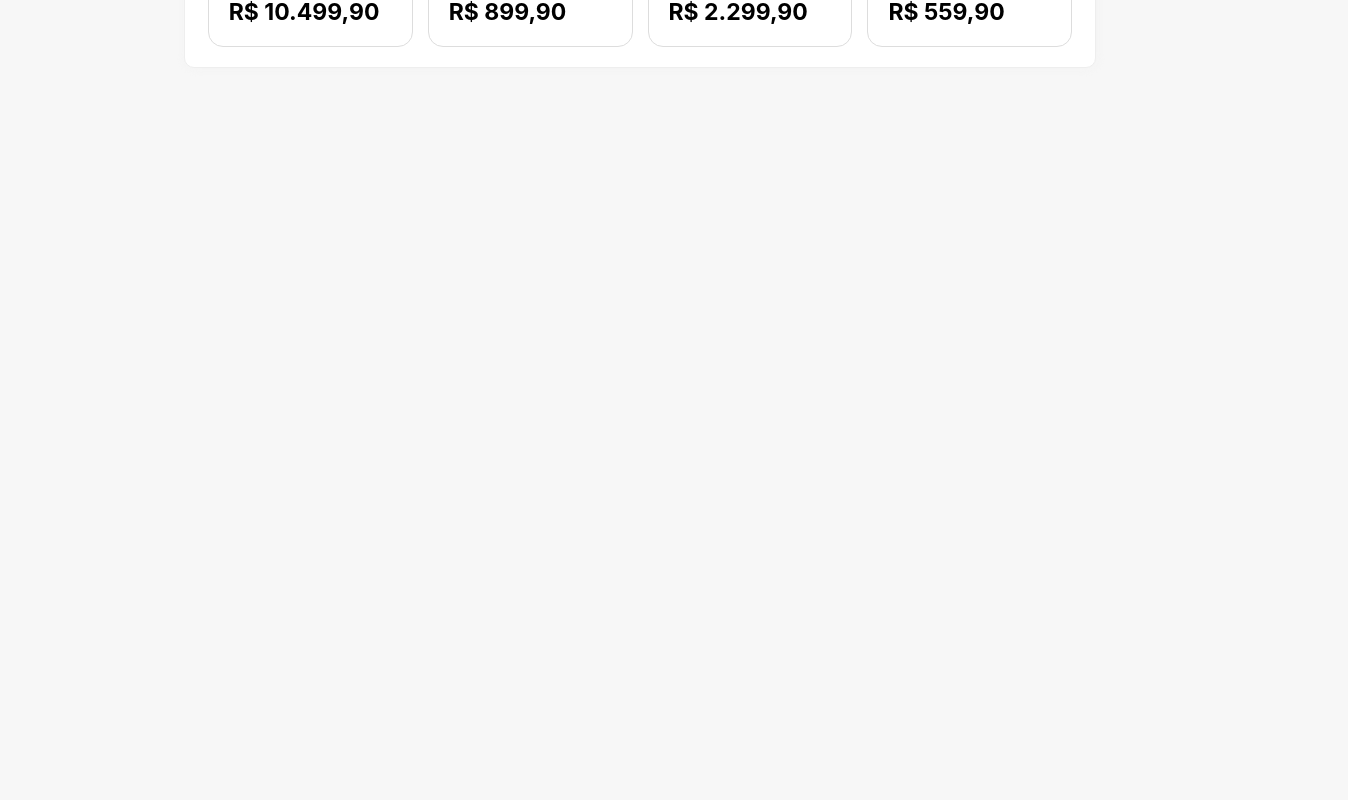
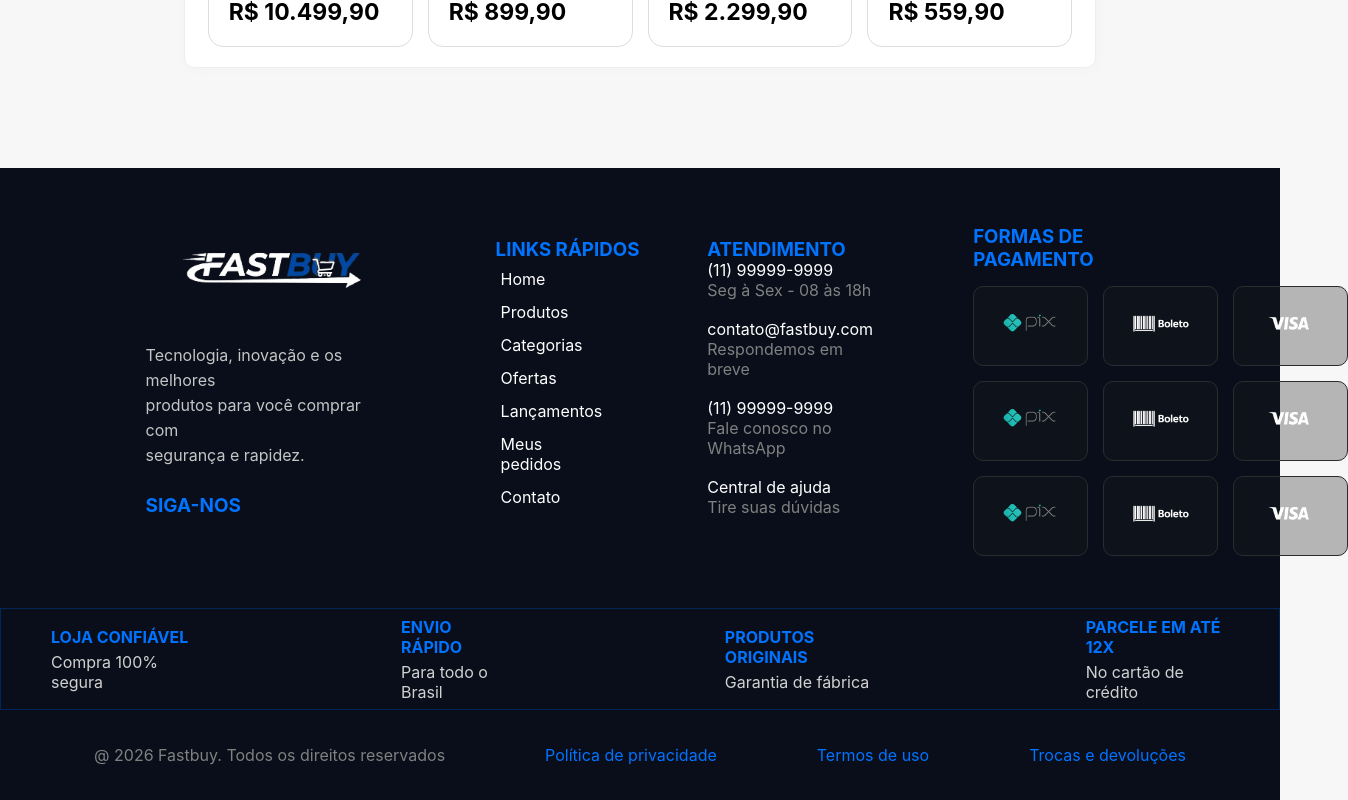
Before and after one commit to EduardoFerreiraa/fastbuy, a React (Vite) app in the folder fastbuy/: page / in a window 1280 px wide. Shown: the part 4248-5048 px from the top of the page, 1348 px wide, since content can reach past the window. Before the commit the page ends 4366 px from the top, so only its background shows below. Built offline with nearby package versions, Linux system fonts and the light colour scheme.

Commit message:
feat: convertendo footer em 100% interface React

```diff
--- a/fastbuy/src/App.jsx
+++ b/fastbuy/src/App.jsx
@@ -1,12 +1,14 @@
 import './styles/style.css';
 import Header from './components/Header';
 import Main from './components/Main';
+import Footer from './components/Footer';
 
 function App() {
   return (
     <>
       <Header />
       <Main />
+      <Footer />
     </>
   );
 }
--- a/fastbuy/src/components/Footer.jsx
+++ b/fastbuy/src/components/Footer.jsx
@@ -0,0 +1,133 @@
+import React from 'react';
+import logo from '../assets/logo/logo-fast.png';
+import pix from "../assets/images/pix.png"
+import visa from "../assets/images/visa.png"
+import boleto from "../assets/images/boleto.png"
+
+function Footer() {
+  return (
+    <footer className="footer">
+      <div className="footer-actions">
+        <div className="footer-logo">
+          <img id="header-logo" src={logo} alt="Logo" />{' '}
+          <p>
+            Tecnologia, inovação e os melhores <br></br> produtos para você
+            comprar com <br></br> segurança e rapidez.
+          </p>
+          <p id="siga-nos">Siga-nos</p>
+          <div>
+            <a href="#"></a>
+            <a href="#"></a>
+            <a href="#"></a>
+            <a href="#"></a>
+          </div>
+        </div>
+        <div className="atendimento">
+          <h3>Links rápidos</h3>
+          <div className="links-content">
+            <a href="#">Home</a>
+            <a href="#">Produtos</a>
+            <a href="#">Categorias</a>
+            <a href="#">Ofertas</a>
+            <a href="#">Lançamentos</a>
+            <a href="#">Meus pedidos</a>
+            <a href="#">Contato</a>
+          </div>
+        </div>
+
+        <div className="atendimento">
+          <h3>Atendimento</h3>
+          <div className="atendimento-content">
+            <div className="contact">
+              <img src="" alt="" />
+              <div>
+                <p>(11) 99999-9999</p>
+                <p className="contact-text">Seg à Sex - 08 às 18h</p>
+              </div>
+            </div>
+            <div className="contact">
+              <img src="" alt="" />
+              <div className="contact-text">
+                <p>contato@fastbuy.com</p>
+                <p className="contact-text">Respondemos em breve</p>
+              </div>
+            </div>
+            <div className="contact">
+              <img src="" alt="" />
+              <div className="contact-text">
+                <p>(11) 99999-9999</p>
+                <p className="contact-text">Fale conosco no WhatsApp</p>
+              </div>
+            </div>
+            <div className="contact">
+              <img src="" alt="" />
+              <div className="contact-text">
+                <p>Central de ajuda</p>
+                <p className="contact-text">Tire suas dúvidas</p>
+              </div>
+            </div>
+          </div>
+        </div>
+
+        <div className="pagamento-content">
+          <h3>Formas de pagamento</h3>
+          <div className="pagamento">
+            <div className="card-pagamento">
+              <img src={pix} alt="Pix" />
+            </div>
+            <div className="card-pagamento">
+              <img src={boleto} alt="Boleto" />
+            </div>
+            <div className="card-pagamento">
+              <img src={visa} alt="Visa" />
+            </div>
+            <div className="card-pagamento">
+              <img src={pix} alt="Pix" />
+            </div>
+            <div className="card-pagamento">
+              <img src={boleto} alt="Boleto" />
+            </div>
+            <div className="card-pagamento">
+              <img src={visa} alt="Visa" />
+            </div>
+            <div className="card-pagamento">
+              <img src={pix} alt="Pix" />
+            </div>
+            <div className="card-pagamento">
+              <img src={boleto} alt="Boleto" />
+            </div>
+            <div className="card-pagamento">
+              <img src={visa} alt="Visa" />
+            </div>
+          </div>
+        </div>
+      </div>
+      <div className="beneficios-footer">
+        <div className="beneficios-footer-content">
+          <p className="beneficios-destaque">Loja confiável</p>
+          <p>Compra 100% segura</p>
+        </div>
+        <div className="beneficios-footer-content">
+          <p className="beneficios-destaque">Envio rápido</p>
+          <p>Para todo o Brasil</p>
+        </div>
+        <div className="beneficios-footer-content">
+          <p className="beneficios-destaque">Produtos originais</p>
+          <p>Garantia de fábrica</p>
+        </div>
+        <div className="beneficios-footer-content">
+          <p className="beneficios-destaque">Parcele em até 12x</p>
+          <p>No cartão de crédito</p>
+        </div>
+      </div>
+      <div className="direitos-reservados">
+        <p>@ 2026 Fastbuy. Todos os direitos reservados</p>
+        <a href="#">Política de privacidade</a>
+        <a href="#">Termos de uso</a>
+        <a href="#">Trocas e devoluções</a>
+      </div>
+    </footer>
+  );
+}
+
+export default Footer;
```
